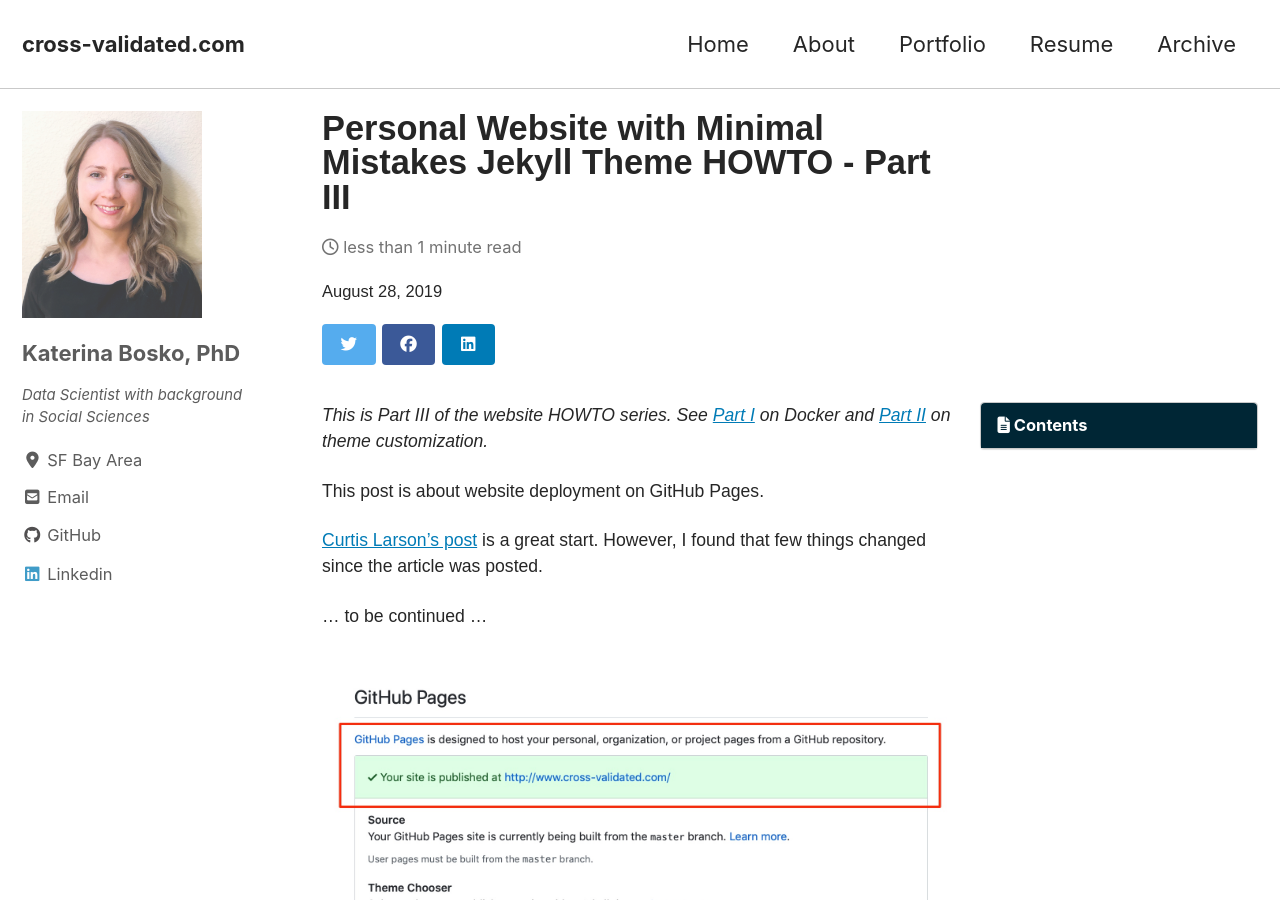
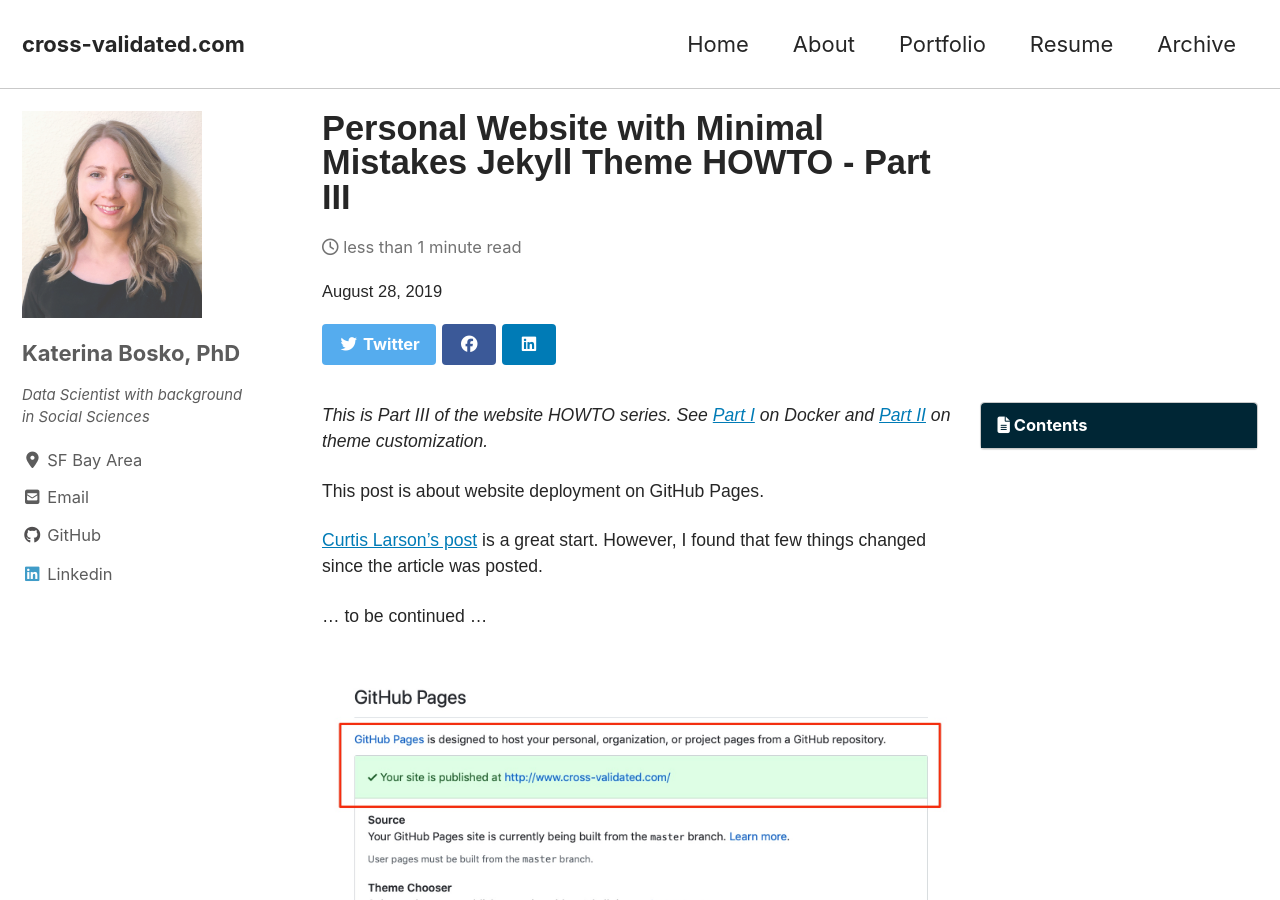
Before and after one commit to k-bosko/k-bosko.github.io, a Jekyll site: the page built from _posts/2019-08-30-Personal-website-with-Minimal-Mistakes-Jekyll-Theme-HOWTO-Part-III.md, in a window 1280 px wide and 900 px high. Built offline with Jekyll 4.4.1, drawn with Linux system fonts in a browser that asks for light colours; cached includes are drawn as plain includes; nearby versions of some CDN libraries.

Commit message:
returned to original version of Twitter Button

```diff
--- a/_includes/social-share.html
+++ b/_includes/social-share.html
@@ -1,5 +1,6 @@
 <section class="page__share">
-  <a href="https://twitter.com/intent/tweet?{% if site.twitter.username %}via={{ site.twitter.username | url_encode }}&{% endif %}text={{ page.title | url_encode }}&url={{ page.url | absolute_url | url_encode }}" class="btn btn--twitter" onclick="window.open(this.href, 'window', 'left=20,top=20,width=500,height=500,toolbar=1,resizable=0'); return false;" title="{{ site.data.ui-text[site.locale].share_on_label | default: 'Share on' }} Twitter"><i class="fab fa-fw fa-twitter" aria-hidden="true"></i></a>
+  <!-- <a href="https://twitter.com/intent/tweet?{% if site.twitter.username %}via={{ site.twitter.username | url_encode }}&{% endif %}text={{ page.title | url_encode }}&url={{ page.url | absolute_url | url_encode }}" class="btn btn--twitter" onclick="window.open(this.href, 'window', 'left=20,top=20,width=500,height=500,toolbar=1,resizable=0'); return false;" title="{{ site.data.ui-text[site.locale].share_on_label | default: 'Share on' }} Twitter"><i class="fab fa-fw fa-twitter" aria-hidden="true"></i></a> -->
+  <a href="https://twitter.com/intent/tweet?{% if site.twitter.username %}via={{ site.twitter.username | url_encode }}&{% endif %}text={{ page.title | url_encode }}%20{{ page.url | absolute_url | url_encode }}" class="btn btn--twitter" onclick="window.open(this.href, 'window', 'left=20,top=20,width=500,height=500,toolbar=1,resizable=0'); return false;" title="{{ site.data.ui-text[site.locale].share_on_label | default: 'Share on' }} Twitter"><i class="fab fa-fw fa-twitter" aria-hidden="true"></i><span> Twitter</span></a>
 
   <a href="https://www.facebook.com/sharer/sharer.php?u={{ page.url | absolute_url | url_encode }}" class="btn btn--facebook" onclick="window.open(this.href, 'window', 'left=20,top=20,width=500,height=500,toolbar=1,resizable=0'); return false;" title="{{ site.data.ui-text[site.locale].share_on_label | default: 'Share on' }} Facebook"><i class="fab fa-fw fa-facebook" aria-hidden="true"></i></a>
 
```
